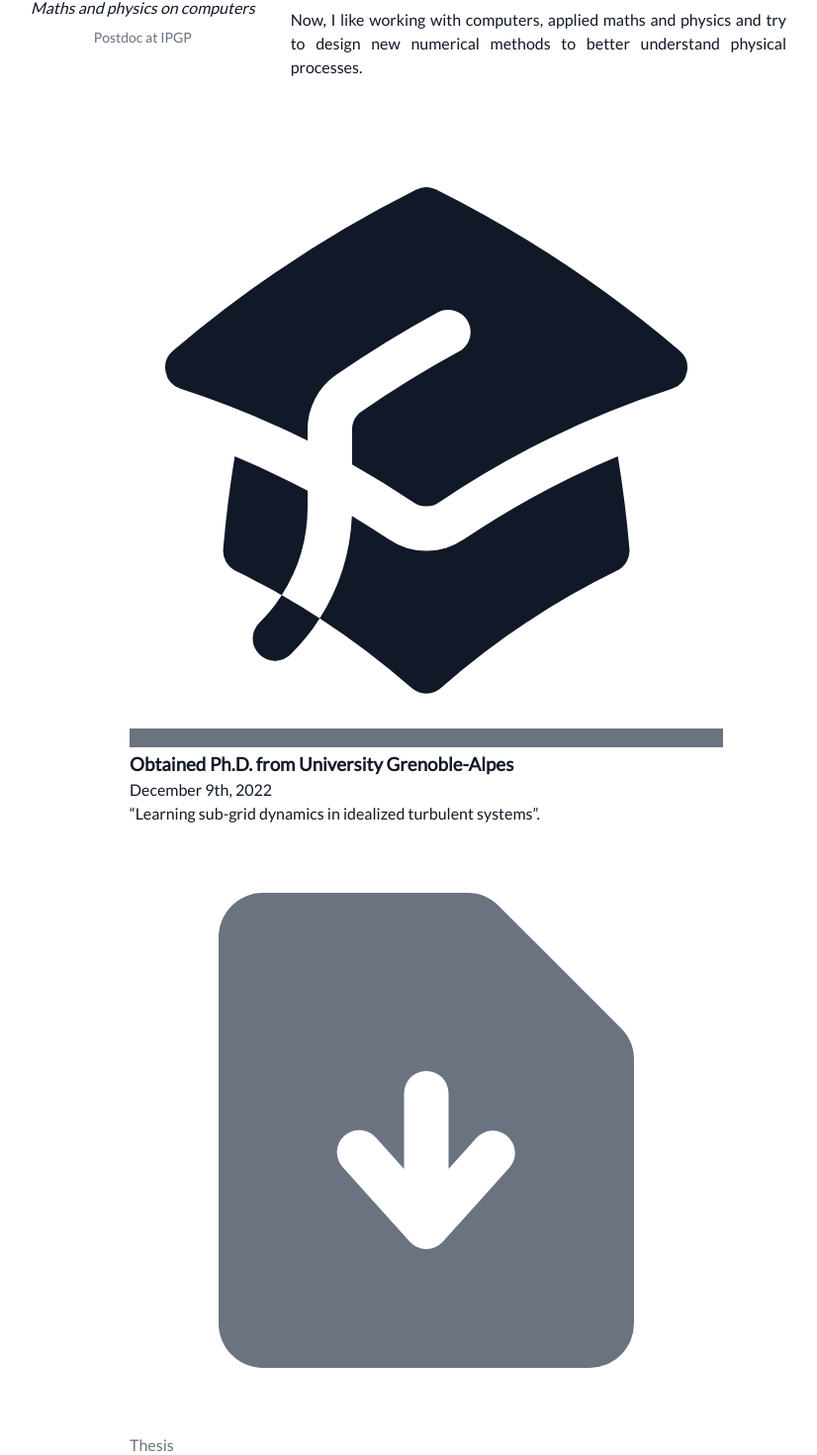
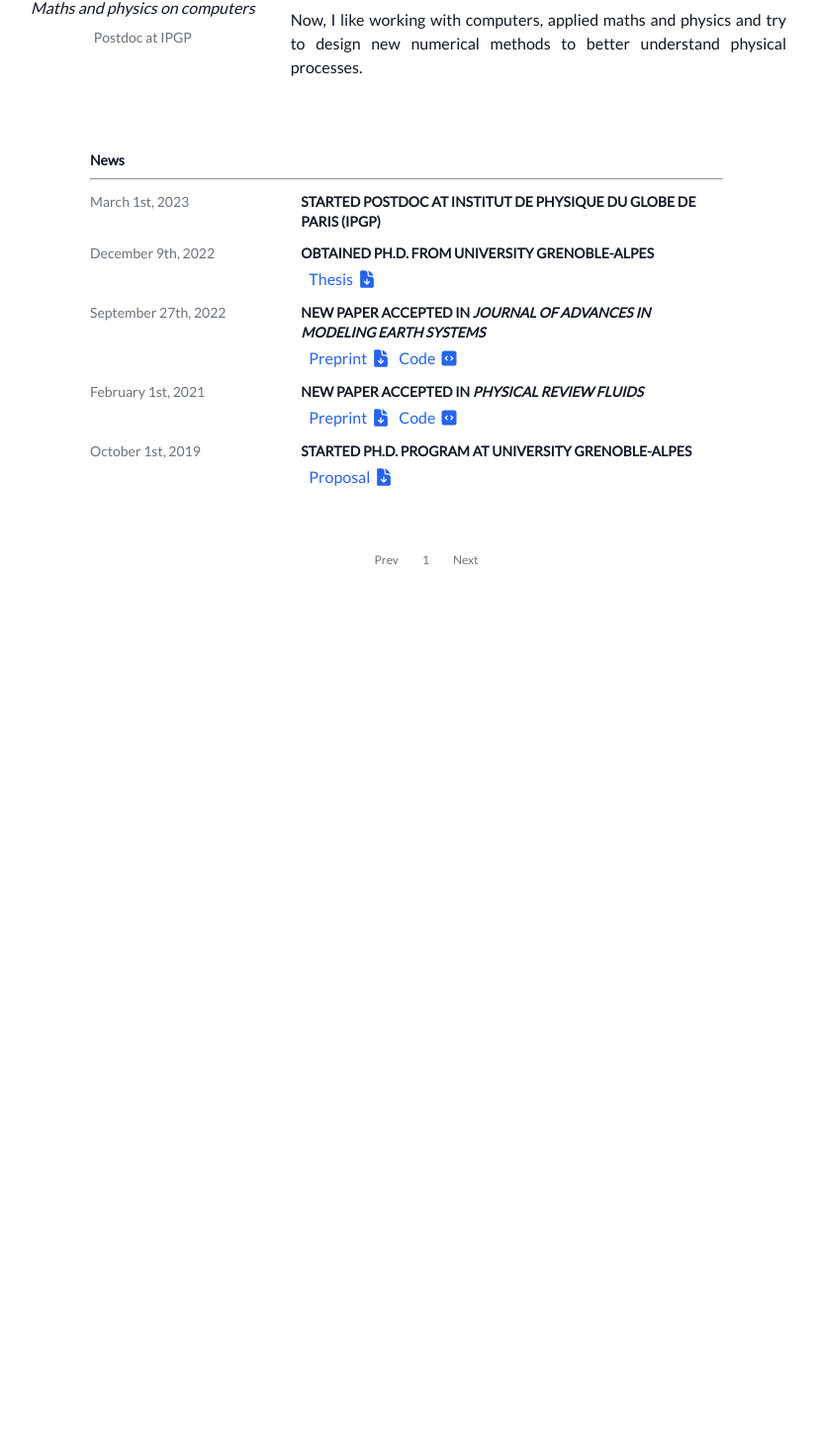
Before and after one commit to hrkz/hrkz.github.io, a React (Vite) app: page / in a window 1280 px wide. Shown: the part 321-1791 px from the top of the page at 99% size, without its empty margins (229-1055 px from the left). After the commit the page ends 991 px from the top, so only its background shows below. Built offline with nearby package versions, Linux system fonts and the light colour scheme.

Commit message:
Add news content

```diff
--- a/src/data/News.jsx
+++ b/src/data/News.jsx
@@ -1,15 +1,22 @@
 import React from 'react'
 import { Link } from "react-router-dom"
 
-import * as Icon from "@heroicons/react/20/solid"
+import { DocsIcon, CodeIcon } from '../Base'
 
 const newsContent = [
+  {
+    id: 4,
+    type: 'acad',
+    title: 'Started postdoc at Institut de Physique du Globe de Paris (IPGP)',
+    date: 'March 1st, 2023',
+    res: [
+    ]
+  },
   {
     id: 3,
     type: 'acad',
     title: 'Obtained Ph.D. from University Grenoble-Alpes',
     date: 'December 9th, 2022',
-    content: <><q>Learning sub-grid dynamics in idealized turbulent systems</q>.</>,
     res: [
       ['docs', 'Thesis', '#']
     ]
@@ -19,7 +26,6 @@ const newsContent = [
     type: 'spub',
     title: <>New paper accepted in <i>Journal of Advances in Modeling Earth Systems</i></>,
     date: 'September  27th, 2022',
-    content: <>Our paper <q><i>A posteriori</i> learning for quasi-geostrophic turbulence parametrization</q> has been accepted for publication.</>,
     res: [
       ['docs', 'Preprint', 'https://arxiv.org/pdf/2204.03911'],
       ['code', 'Code', '#']
@@ -30,7 +36,6 @@ const newsContent = [
     type: 'spub',
     title: <>New paper accepted in <i>Physical Review Fluids</i></>,
     date: 'February  1st, 2021',
-    content: <>Our paper <q>Physical invariance in neural networks for subgrid-scale scalar flux modeling</q> has been accepted for publication.</>,
     res: [
       ['docs', 'Preprint', 'https://arxiv.org/pdf/2010.04663'],
       ['code', 'Code', '#']
@@ -41,17 +46,16 @@ const newsContent = [
     type: 'acad',
     title: 'Started Ph.D. program at University Grenoble-Alpes',
     date: 'October 1st, 2019',
-    content: <><q>Subgrid modeling using machine learning in fluid dynamics</q> with G. Balarac — LEGI, J. Le Sommer — IGE and R. Fablet — IMT Atlantique.</>,
-    res: []
+    res: [
+      ['docs', 'Proposal', '#']
+    ]
   }
 ]
 
-function PostIcon({ type, className }) {
+function NewsIcon({ type, className }) {
   const iconTypeMap = {
-    'acad': <Icon.AcademicCapIcon className={className} />,
-    'spub': <Icon.BookOpenIcon className={className} />,
-    'docs': <Icon.DocumentArrowDownIcon className={className} />,
-    'code': <Icon.CodeBracketSquareIcon className={className} />
+    'docs': <DocsIcon className={className} />,
+    'code': <CodeIcon className={className} />
   }
 
   return (
@@ -62,67 +66,28 @@ function PostIcon({ type, className }) {
 export default function News() {
   return (
     <article>
-      <ol className="relative mx-8 my-8 border-l border-gray-400 dark:border-gray-300">
+      <h4>News</h4>
+      <hr />
       {newsContent.map((news) => (
-        <li key={news.id} className="mb-10 ml-6">
-          <span className="
-            absolute flex
-            items-center justify-center
-            w-6 h-6
-            rounded-full
-            -left-3
-            bg-blue-100 dark:bg-blue-900
-            ring-8 ring-white dark:ring-gray-800 "
-          >
-            <PostIcon type={news.type} className="w-4 h-4 text-blue-800 dark:text-blue-300" />
-          </span>
-          <h1 className="mb-1 text-lg uppercase font-semibold">{news.title}</h1>
-          <time className="block mb-2 text-sm font-normal leading-none text-gray-400 dark:text-gray-500">{news.date}</time>
-          <p className="mb-4 text-sm font-normal">{news.content}</p>
-          {news.res.map(([type, title, url]) => (
-            <a
-              key={title}
-              href={url}
-              className="
-                inline-flex items-center focus:z-10 focus:outline-none
-                px-4 py-2 mr-2
-                text-sm font-medium hover:text-blue-700 dark:hover:text-white focus:text-blue-700
-                rounded-lg border border-gray-200 dark:border-gray-600
-                hover:bg-gray-100 dark:hover:bg-gray-700
-                focus:ring-4 focus:ring-gray-200 dark:focus:ring-gray-700 "
-            >
-              <PostIcon type={type} className="w-4 h-4 mr-2" />
-              {title}
+      <div key={news.id} className="news-entry">
+        <h4 className="info">{news.date}</h4>
+        <div className="news-content">
+          <h4 className="title">
+            {news.title}
+          </h4>
+          {news.res.map(([type, desc, url]) => (
+            <a key={desc} href={url} className="resource">
+              {desc}
+              <NewsIcon type={type} className="icon" />
             </a>
           ))}
-        </li>
+        </div>
+      </div>
       ))}
-      </ol>
-      <ul className="flex justify-center my-12">
-        <li>
-          <Link
-            to="/"
-            className="px-3 py-2 uppercase text-xs hover:text-blue-700 dark:hover:text-white"
-          >
-            Prev
-          </Link>
-        </li>
-        <li>
-          <Link
-            to="/"
-            className="px-3 py-2 font-bold text-xs text-gray-900 dark:text-white border-b-2 border-gray-900 dark:border-white"
-          >
-            1
-          </Link>
-        </li>
-        <li>
-          <Link
-            to="/"
-            className="px-3 py-2 uppercase text-xs hover:text-blue-700 dark:hover:text-white"
-          >
-            Next
-          </Link>
-        </li>
+      <ul className="pagination">
+        <li><Link to="/">Prev</Link></li>
+        <li><Link to="/">1</Link></li>
+        <li><Link to="/">Next</Link></li>
       </ul>
     </article>
   )
```
